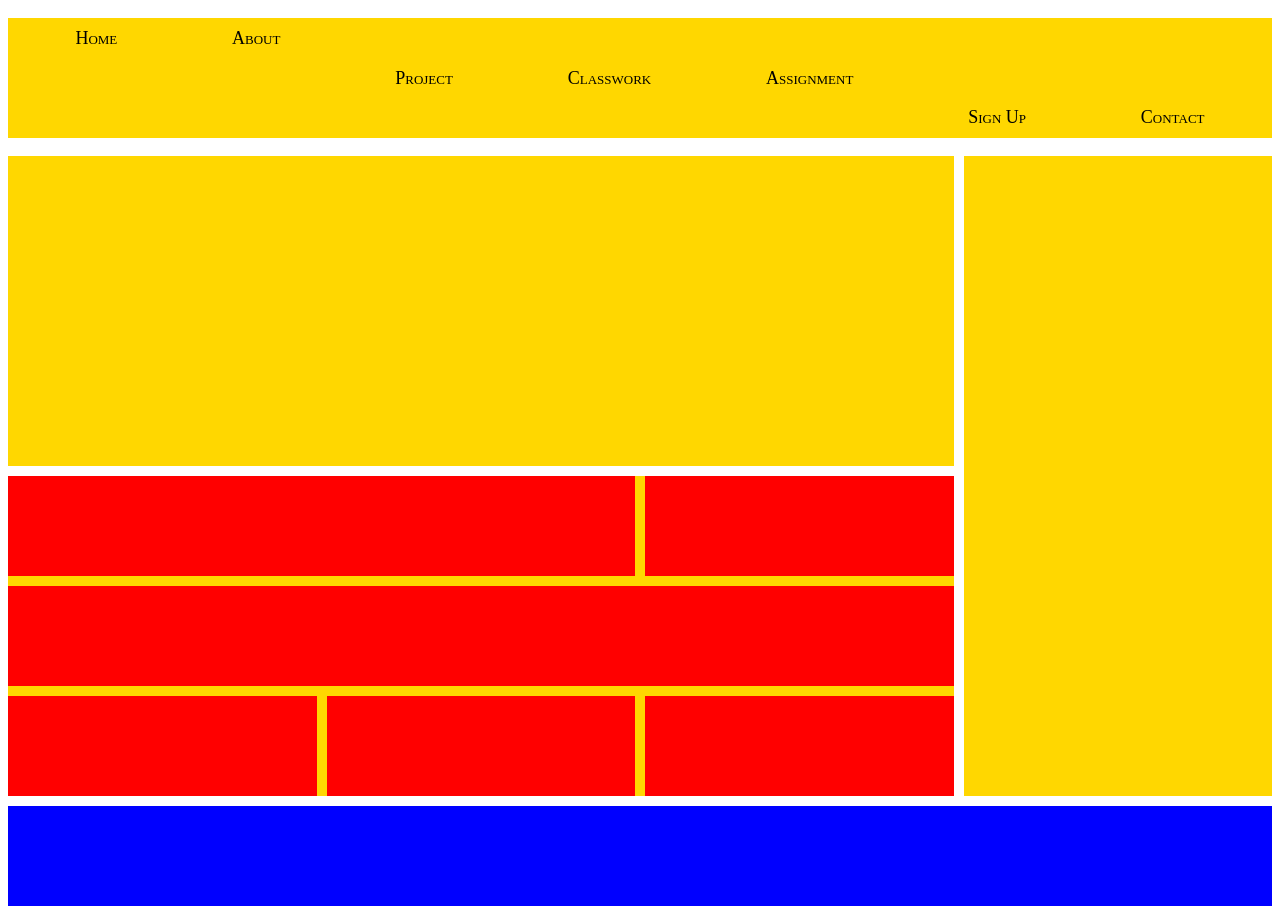
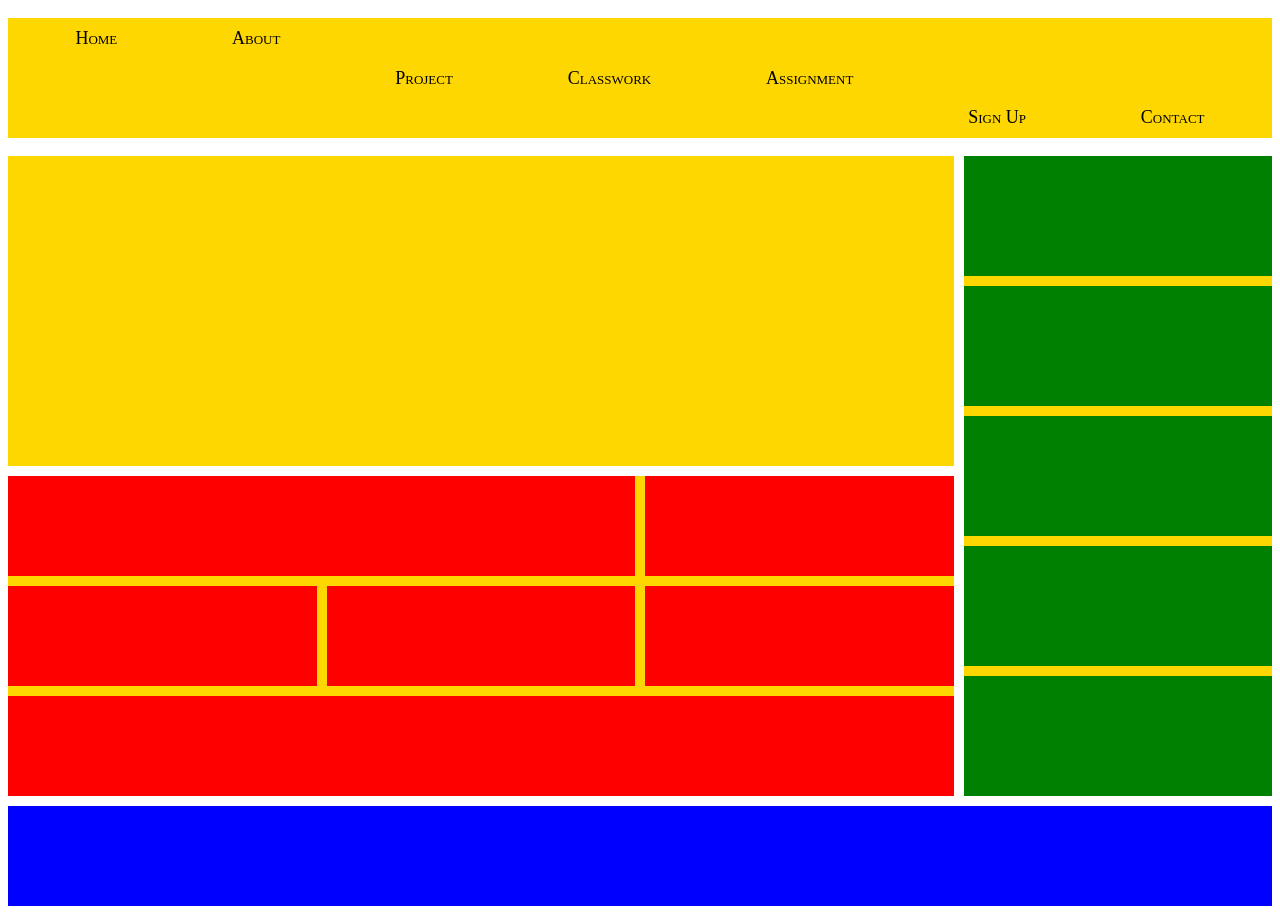
Before and after one commit to itradebtc/6B2, a plain HTML site: page html/gridassigment.html in a window 1280 px wide. Drawn offline with Linux system fonts and the light colour scheme.

Commit message:
Added new files

```diff
--- a/html/gridasscss.css
+++ b/html/gridasscss.css
@@ -82,12 +82,13 @@ section + section :nth-child(2){
     grid-area: b;
 }
 section + section :nth-child(3){
-    grid-area: c;
+    grid-area: d ;
 }
 section > *{
     background-color:red;
 }
 aside:first-of-type{
+    display: grid;
     grid-template-columns: repeat(1, 1fr);
     grid-template-rows: repeat(5, 5fr);
     gap: 10px;
@@ -98,4 +99,4 @@ aside > *{
 footer{
     background-color: blue;
     height: 100px;
-} */
+}
```
